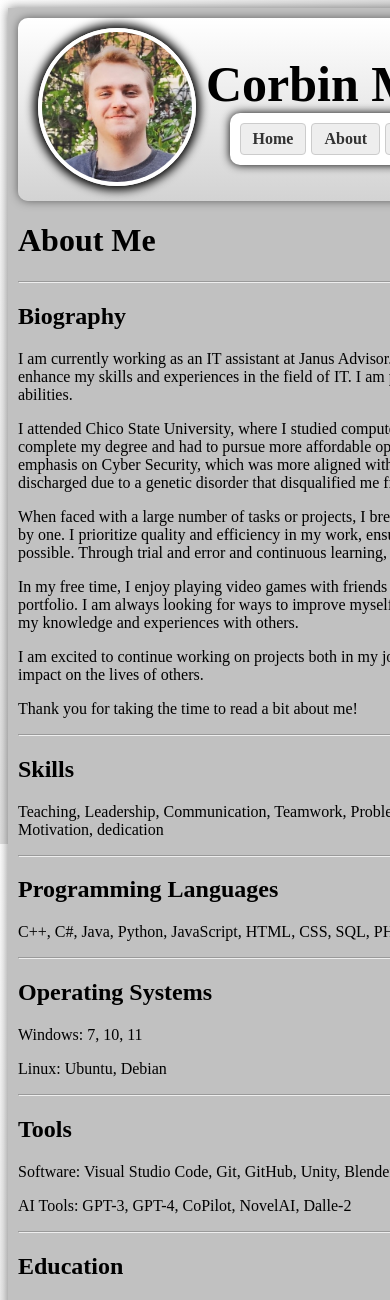
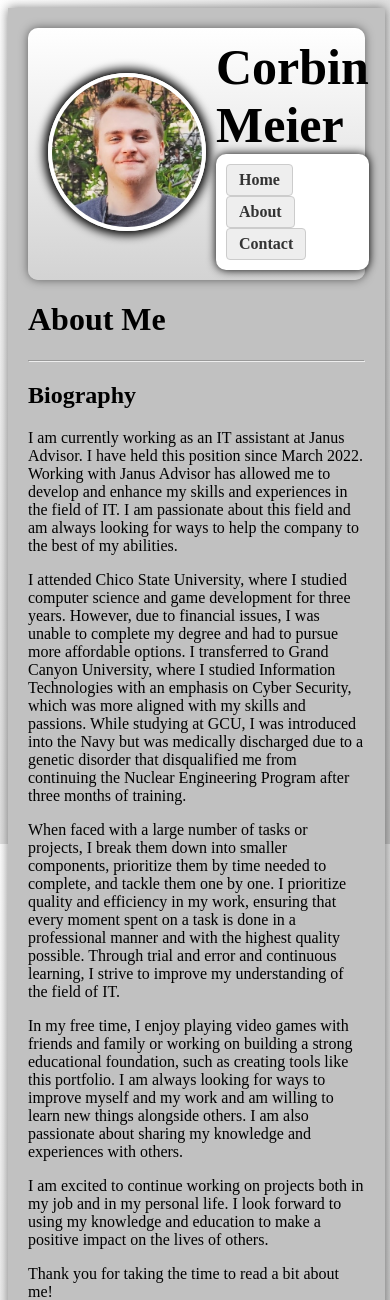
Before and after one commit to CorbinIvon/portfolio-webpage, a PHP site: page /about.php in a window 390 px wide; the page is wider, and only the part inside the window is pictured. Shown: the top 1300 px of that part. Run offline with PHP 8.4, Linux system fonts and the light colour scheme.

Commit message:
Page now mobile friendly.

```diff
--- a/css/site.css
+++ b/css/site.css
@@ -4,16 +4,16 @@
   --filler-color: rgb(193, 193, 193);
 }
 html {
-  /* background-color: #dbdbdb; */
   background: linear-gradient(to bottom right, white, var(--filler-color));
+  background-attachment: fixed;
   height: 100%;
 }
 .content {
   background-color: var(--filler-color);
   box-shadow: 0px 0px 10px rgba(0, 0, 0, 0.5);
-  padding: 10px;
-  width: 1045px;
-  overflow: hidden;
+  padding: 20px;
+  width: 90%;
+  max-width: 1000px;
   margin: 0 auto;
 }
 .post {
```
